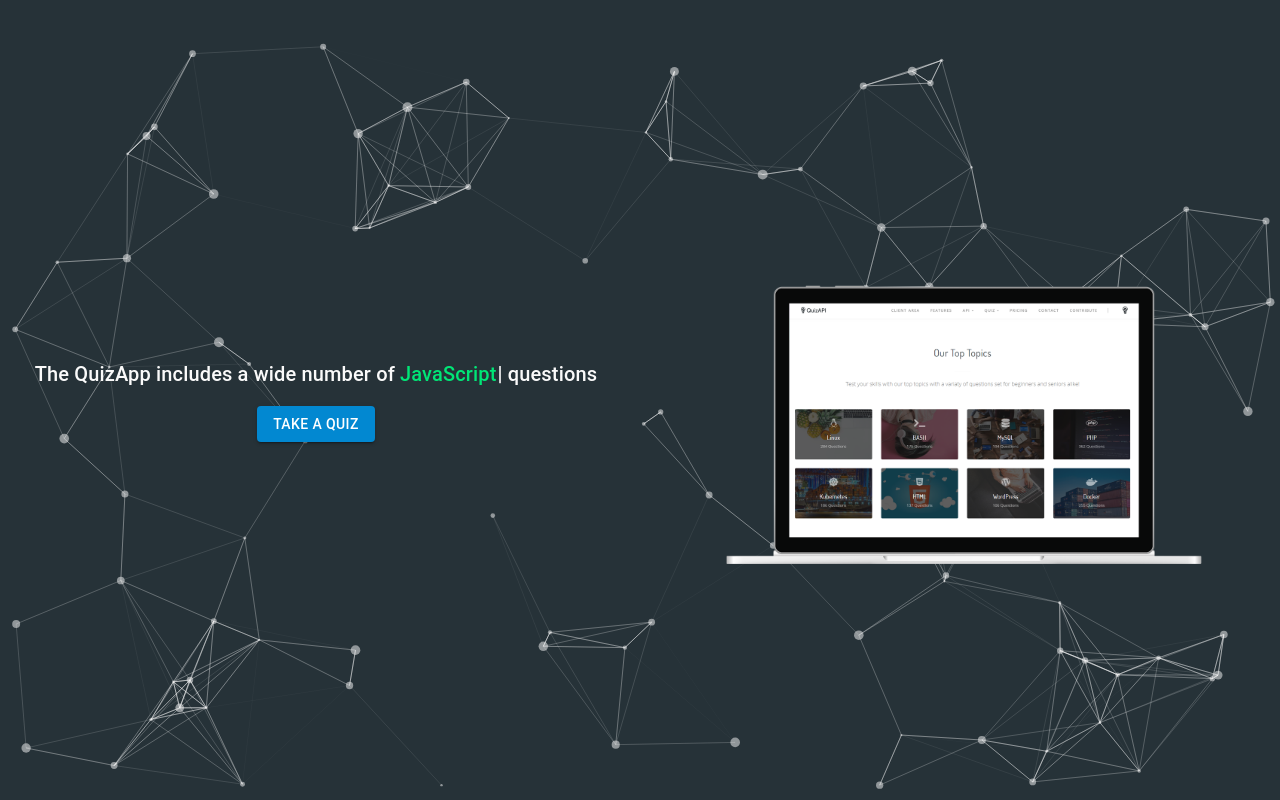
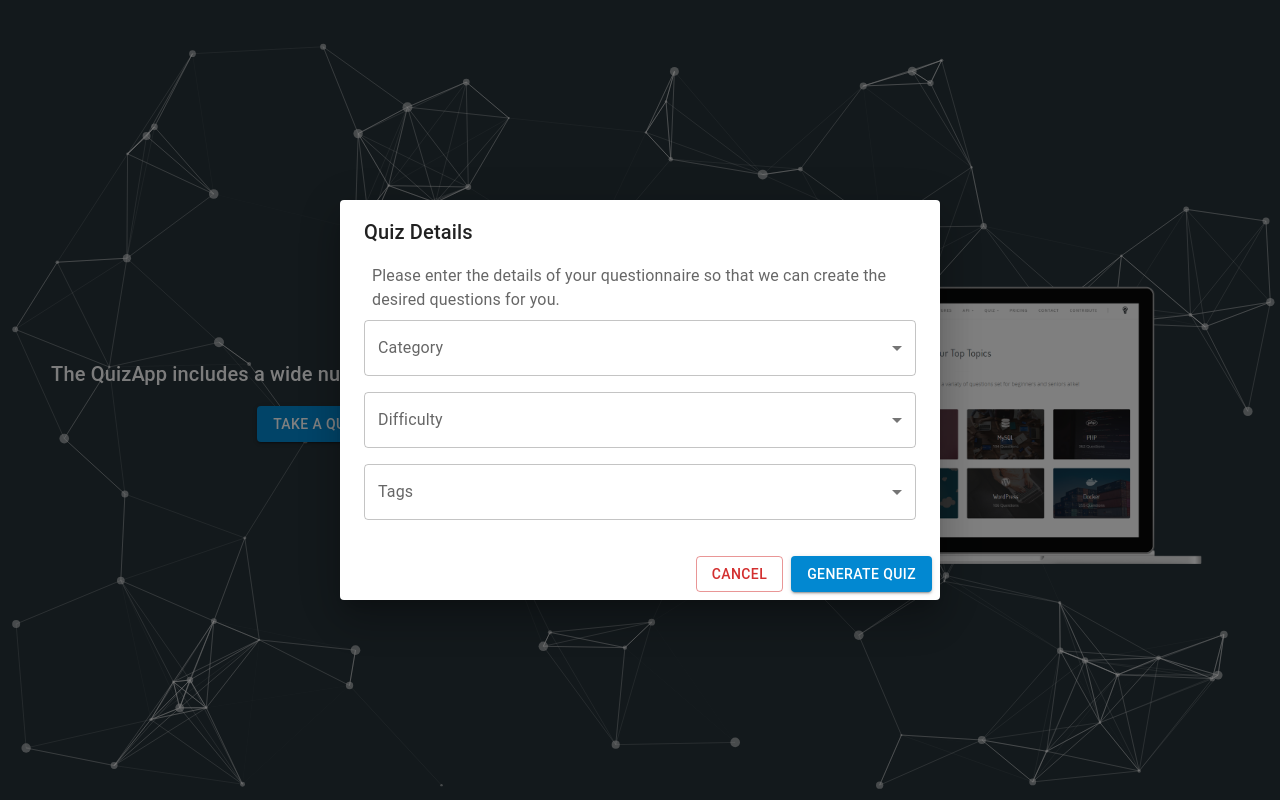
Before and after one commit to RaminMajidi/quiz-app, a React (Vite) app: page / in a window 1280 px wide. Both pictures are taken after a click on the button "TAKE A QUIZ". Built offline with nearby package versions, Linux system fonts and the light colour scheme.

Commit message:
create the Quiz Form

```diff
--- a/src/App.jsx
+++ b/src/App.jsx
@@ -1,11 +1,13 @@
 import { Routes, Route } from "react-router-dom"
 import Home from "./pages/Home";
 import NotFound from "./pages/NotFound";
+import Quiz from "./pages/Quiz";
 
 const App = () => {
   return (
     <Routes>
       <Route path="/" element={<Home/>} />
+      <Route path="/quiz" element={<Quiz/>} />
       <Route path="*" element={<NotFound/>} />
     </Routes>
   );
--- /dev/null
+++ b/src/assets/data/data.js
@@ -0,0 +1,72 @@
+export const names = [
+    'HTML',
+    'BASH',
+    'Docker',
+    'DevOps',
+    'JavaScript',
+    'Kubernetes',
+    'Laravel',
+    'Linux',
+    'MySQL',
+    'PHP',
+    'Python',
+    'WordPress',
+];
+
+export const categores = [
+    {
+        value: '',
+        text: 'Any Category'
+    },
+    {
+        value: 'linux',
+        text: 'Linux'
+    },
+    {
+        value: 'bash',
+        text: 'Bash'
+    },
+    {
+        value: 'uncategorized',
+        text: 'Uncategorized'
+    },
+    {
+        value: 'docker',
+        text: 'Docker'
+    },
+    {
+        value: 'sql',
+        text: 'SQL'
+    },
+    {
+        value: 'cms',
+        text: 'CMS'
+    },
+    {
+        value: 'code',
+        text: 'Code'
+    },
+    {
+        value: 'devOps',
+        text: 'DevOps'
+    },
+];
+
+export const difficultys = [
+    {
+        value: '',
+        text: 'Any Difficulty'
+    },
+    {
+        value: 'Easy',
+        text: 'Easy'
+    },
+    {
+        value: 'Medium',
+        text: 'Medium'
+    },
+    {
+        value: 'Hard',
+        text: 'Hard'
+    },
+];
--- /dev/null
+++ b/src/components/BasicSelect.jsx
@@ -0,0 +1,29 @@
+import Select from '@mui/material/Select';
+import InputLabel from '@mui/material/InputLabel';
+import MenuItem from '@mui/material/MenuItem';
+import FormControl from '@mui/material/FormControl';
+
+const BasicSelect = ({ inputLabbel, label, value, setValue, items }) => {
+    return (
+        <FormControl sx={{ my: 1, width: "100%" }}>
+            <InputLabel id={inputLabbel + "-label"}>{inputLabbel}</InputLabel>
+            <Select
+                labelId={inputLabbel + "-label"}
+                id={inputLabbel + "-select"}
+                value={value}
+                label={label}
+                onChange={(e) => setValue(e.target.value)}
+            >
+                {
+                    items?.map(item => (
+                        <MenuItem key={item.value} value={item.value}>
+                            {item.text}
+                        </MenuItem>
+                    ))
+                }
+            </Select>
+        </FormControl>
+    )
+}
+
+export default BasicSelect
--- /dev/null
+++ b/src/components/FormDialog.jsx
@@ -0,0 +1,88 @@
+import Button from '@mui/material/Button';
+import Dialog from '@mui/material/Dialog';
+import DialogActions from '@mui/material/DialogActions';
+import DialogContent from '@mui/material/DialogContent';
+import DialogContentText from '@mui/material/DialogContentText';
+import DialogTitle from '@mui/material/DialogTitle';
+import { useState } from 'react';
+import MultipleSelectCheckmarks from './MultipleSelectCheckmarks';
+import BasicSelect from './BasicSelect';
+import { categores, difficultys } from '../assets/data/data';
+
+
+
+const FormDialog = ({ open, setOpen }) => {
+
+    const [category, setCategory] = useState('')
+    const [difficulty, setDifficulty] = useState('')
+    const [tags, setTags] = useState([])
+
+    const handleClose = () => {
+        setOpen(false);
+    };
+
+    return (
+        <>
+            <Dialog
+                open={open}
+                onClose={handleClose}
+                PaperProps={{
+                    component: 'form',
+                    onSubmit: (event) => {
+                        console.log(category);
+                        console.log(difficulty);
+                        console.log(tags);
+                        event.preventDefault();
+                        // handleClose();
+                    },
+                }}
+            >
+                <DialogTitle>Quiz Details</DialogTitle>
+                <DialogContent>
+                    <DialogContentText px={1}>
+                        Please enter the details of your questionnaire so that we can create
+                        the desired questions for you.
+                    </DialogContentText>
+
+                    <BasicSelect
+                        inputLabbel="Category"
+                        label="Category"
+                        value={category}
+                        setValue={setCategory}
+                        items={categores}
+                    />
+
+                    <BasicSelect
+                        inputLabbel="Difficulty"
+                        label="Difficulty"
+                        value={difficulty}
+                        setValue={setDifficulty}
+                        items={difficultys}
+                    />
+                    <MultipleSelectCheckmarks
+                        inputLabel="Tags"
+                        lable="Tags"
+                        values={tags}
+                        setValues={setTags}
+                    />
+                </DialogContent>
+                <DialogActions>
+                    <Button
+                        variant="outlined"
+                        color="error"
+                        onClick={handleClose}>
+                        Cancel
+                    </Button>
+                    <Button
+                        variant="contained"
+                        color="info"
+                        type="submit">
+                        Generate Quiz
+                    </Button>
+                </DialogActions>
+            </Dialog>
+        </>
+    )
+}
+
+export default FormDialog
--- /dev/null
+++ b/src/components/MultipleSelectCheckmarks.jsx
@@ -0,0 +1,62 @@
+import * as React from 'react';
+import OutlinedInput from '@mui/material/OutlinedInput';
+import InputLabel from '@mui/material/InputLabel';
+import MenuItem from '@mui/material/MenuItem';
+import FormControl from '@mui/material/FormControl';
+import ListItemText from '@mui/material/ListItemText';
+import Select from '@mui/material/Select';
+import Checkbox from '@mui/material/Checkbox';
+import { names } from '../assets/data/data';
+
+const ITEM_HEIGHT = 48;
+const ITEM_PADDING_TOP = 8;
+const MenuProps = {
+    PaperProps: {
+        style: {
+            maxHeight: ITEM_HEIGHT * 4.5 + ITEM_PADDING_TOP,
+            width: 250,
+        },
+    },
+};
+
+
+
+export default function MultipleSelectCheckmarks({ lable, inputLabel, values, setValues }) {
+
+    const handleChange = (event) => {
+        const {
+            target: { value },
+        } = event;
+        setValues(
+            // On autofill we get a stringified value.
+            typeof value === 'string' ? value.split(',') : value,
+        );
+    };
+
+    return (
+        <div>
+            <FormControl sx={{ my: 1, width: "100%" }}>
+                <InputLabel id={inputLabel + "-multiple-label"}>
+                    {inputLabel}
+                </InputLabel>
+                <Select
+                    labelId={inputLabel + "-multiple-label"}
+                    id={inputLabel + "-multiple-checkbox"}
+                    multiple
+                    value={values}
+                    onChange={handleChange}
+                    input={<OutlinedInput label={lable} />}
+                    renderValue={(selected) => selected.join(', ')}
+                    MenuProps={MenuProps}
+                >
+                    {names?.map((name) => (
+                        <MenuItem key={name} value={name}>
+                            <Checkbox checked={values.indexOf(name) > -1} />
+                            <ListItemText primary={name} />
+                        </MenuItem>
+                    ))}
+                </Select>
+            </FormControl>
+        </div>
+    );
+}
--- a/src/components/TypeEffect.jsx
+++ b/src/components/TypeEffect.jsx
@@ -1,5 +1,6 @@
 import Typewriter from 'typewriter-effect';
-import { Box, Typography } from '@mui/material';
+import {Typography } from '@mui/material';
+import { names } from '../assets/data/data';
 
 
 export const TypeEffect = () => {
@@ -9,7 +10,7 @@ export const TypeEffect = () => {
             <span>The QuizApp includes a wide number of</span>
             <Typewriter
                 options={{
-                    strings: ['Linux', 'PHP', 'JavaScript', "HTML", 'CSS', 'BASH', 'Cloud', 'DevOps'],
+                    strings: names,
                     autoStart: true,
                     loop: true,
                 }}
--- a/src/pages/Home.jsx
+++ b/src/pages/Home.jsx
@@ -3,6 +3,8 @@ import { TypeEffect } from "../components/TypeEffect";
 import { Box, Grid, Button } from '@mui/material';
 import heroImg from "../assets/images/laptop.png"
 import { makeStyles } from 'tss-react/mui';
+import { useState } from "react";
+import FormDialog from "../components/FormDialog";
 
 
 const useStyles = makeStyles()((theme) => {
@@ -29,18 +31,23 @@ const useStyles = makeStyles()((theme) => {
 })
 
 const Home = () => {
-
+  const [open, setOpen] = useState(false)
   const { classes } = useStyles()
-
 
   return (
     <>
       <Particle />
+      <FormDialog open={open} setOpen={setOpen} />
       <Box className={classes.heroBox}>
         <Grid container spacing={2}>
           <Grid item xs={10} md={6} margin={"auto"} textAlign="center" >
             <TypeEffect />
-            <Button variant="contained" color="info" style={{ marginTop: "1rem" }}>
+            <Button
+              onClick={() => setOpen(true)}
+              variant="contained"
+              color="info"
+              style={{ marginTop: "1rem" }}
+            >
               Take A Quiz
             </Button>
           </Grid>
--- /dev/null
+++ b/src/pages/Quiz.jsx
@@ -0,0 +1,9 @@
+import React from 'react'
+
+const Quiz = () => {
+  return (
+    <div>Quiz</div>
+  )
+}
+
+export default Quiz
```
Also changed, not shown: src/zustand/quizStore.js (added, +22 -0 lines), 1 other file (tests, documents, lock files or other folders).
